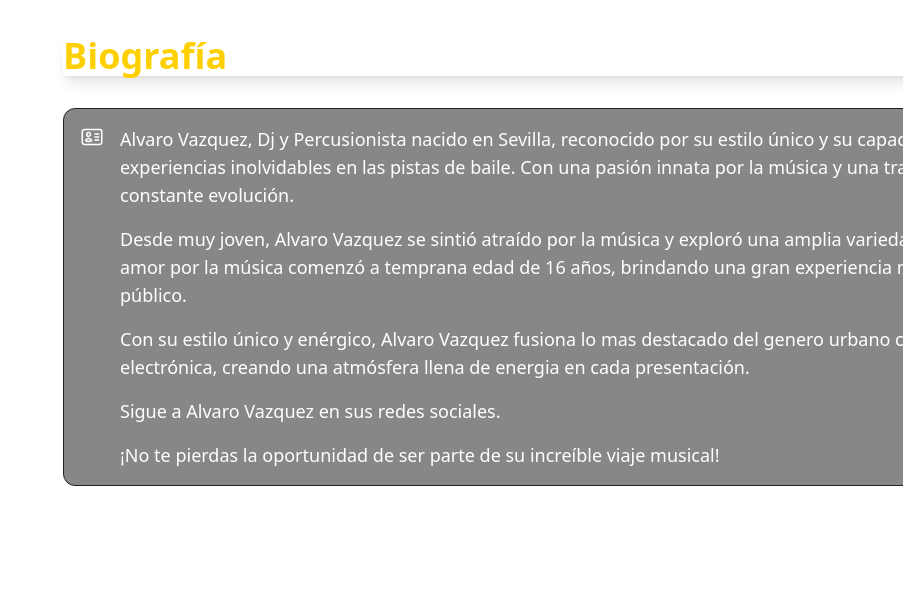
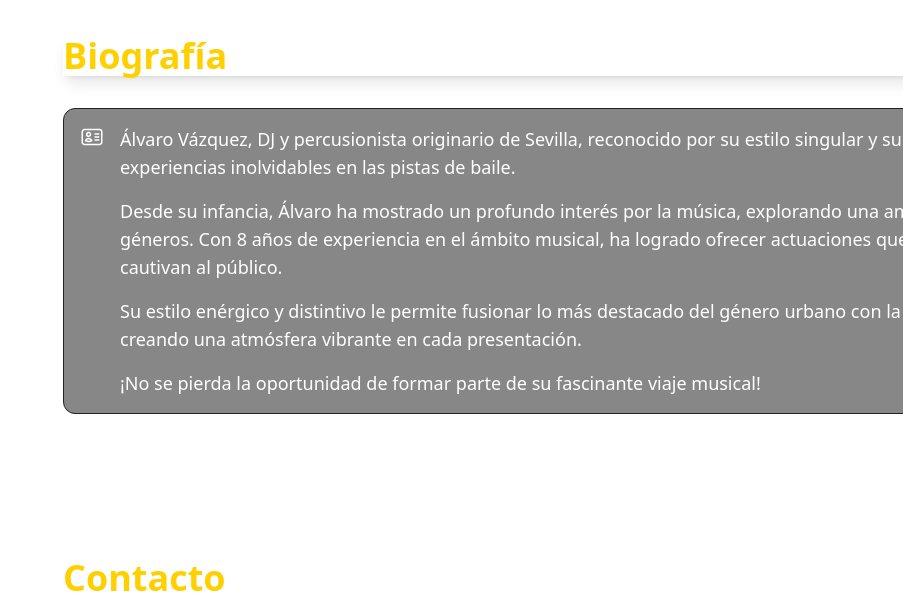
Before and after one commit to alvarovazquezdj/alvaro-web-astro, an Astro site: page / in a window 1280 px wide. Shown: the part 1100-1708 px from the top of the page, without its empty margins (377-1280 px from the left). Built offline with nearby package versions, Linux system fonts and the light colour scheme; Astro itself is replaced by a stand-in of ours; what tailwindcss-animated would draw is missing.

Commit message:
Texto biografia actualizado

```diff
--- a/src/components/Biography.astro
+++ b/src/components/Biography.astro
@@ -13,29 +13,18 @@
       </div>
       <div class="flex flex-1 flex-col justify-center items-start gap-4">
         <p class="text-white text-lg">
-          Alvaro Vazquez, Dj y Percusionista nacido en Sevilla, reconocido por
-          su estilo único y su capacidad para crear experiencias inolvidables en
-          las pistas de baile. Con una pasión innata por la música y una
-          trayectoria en constante evolución.
+  Álvaro Vázquez, DJ y percusionista originario de Sevilla, reconocido por su estilo singular y su habilidad para crear experiencias inolvidables en las pistas de baile.
 </p>
 <p class="text-white text-lg">
-          Desde muy joven, Alvaro Vazquez se sintió atraído por la música y
-          exploró una amplia variedad de géneros. Su amor por la música comenzó
-          a temprana edad de 16 años, brindando una gran experiencia musical
-          para el público.
+  Desde su infancia, Álvaro ha mostrado un profundo interés por la música, explorando una amplia variedad de géneros. Con 8 años de experiencia en el ámbito musical, ha logrado ofrecer actuaciones que enriquecen y cautivan al público.
 </p>
 <p class="text-white text-lg">
-          Con su estilo único y enérgico, Alvaro Vazquez fusiona lo mas
-          destacado del genero urbano con la música electrónica, creando una
-          atmósfera llena de energia en cada presentación.
+  Su estilo enérgico y distintivo le permite fusionar lo más destacado del género urbano con la música electrónica, creando una atmósfera vibrante en cada presentación.
 </p>
 <p class="text-white text-lg">
-          Sigue a Alvaro Vazquez en sus redes sociales.
+  ¡No se pierda la oportunidad de formar parte de su fascinante viaje musical!
 </p>
-        <p class="text-white text-lg">
-          ¡No te pierdas la oportunidad de ser parte de su increíble viaje
-          musical!
-        </p>
+
       </div>
     </li>
   </ul>
```
Lines whose indentation alone changed are shown as unchanged.
